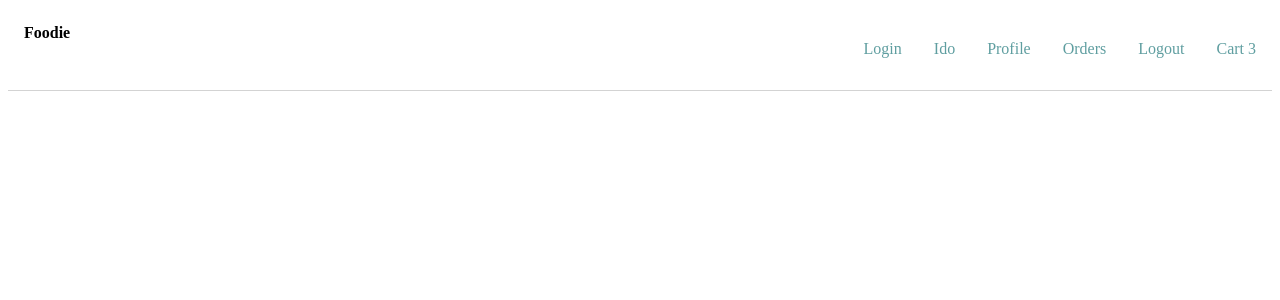
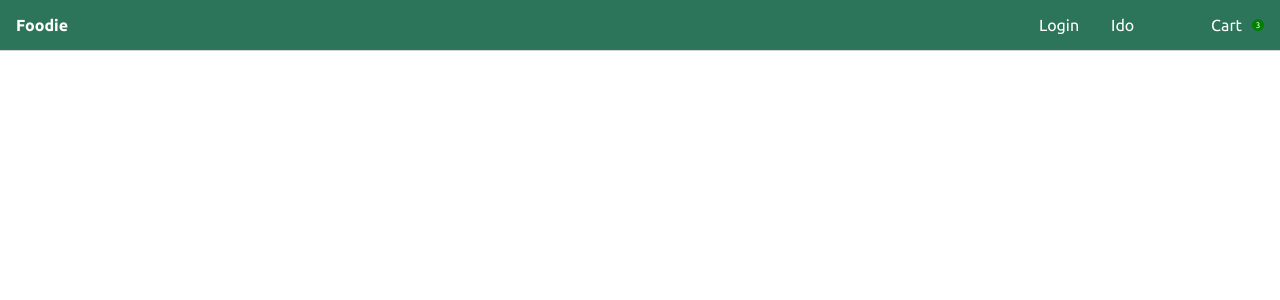
Before and after one commit to ido-bakimer/angular-eco, an Angular app in the folder ecommerce-angular-project/: page / in a window 1280 px wide. Shown: the top 300 px of the page. Built offline with nearby package versions, Linux system fonts and the light colour scheme.

Commit message:
header style

```diff
--- a/ecommerce-angular-project/src/app/components/partials/header/header.component.scss
+++ b/ecommerce-angular-project/src/app/components/partials/header/header.component.scss
@@ -1,38 +1,83 @@
-header{
+header {
   position: relative;
-    background-color: white;
+  background-color: #2C755A;
   padding: 0;
   border-bottom: 1px solid #d3d3d3;
 }
 
-
-
-.container{
+.container {
   display: flex;
   flex-direction: row;
   justify-content: space-between;
+  color: white;
 
-    ul , .menu-container{
+  ul,
+  .menu-container {
     display: flex;
     flex-direction: row;
     justify-content: space-between;
+    position: relative;
     // gap: 10px;
     list-style: none;
-        a{
-            color: cadetblue;
+    a {
       transition: 0.3s;
       cursor: pointer;
-            display: inline-block;
+      display: flex;
+      align-items: center;
+      justify-content: space-between;
+      gap: 10px;
+      height: fit-content;
       padding: 1rem;
-            &:hover{
-                background-color: cadetblue;
-                color: indianred;
+      &:hover {
+        background-color: whitesmoke;
+        // color: rgb(64, 64, 228);
+        color: #222;
+      }
+      span {
+        background-color: green;
+        color: white;
+        border-radius: 50%;
+        display: inline-flex;
+        align-items: center;
+        justify-content: center;
+        width: 12px;
+        height: 12px;
+        font-size: 8px;
       }
     }
   }
 }
 
-a.logo{
+a.logo {
   font-weight: bold;
   padding: 1rem;
 }
+
+.menu {
+  width: 100px;
+  position: absolute;
+  z-index: 1;
+  background-color: whitesmoke;
+  display: none;
+}
+.menu-container {
+  width: 100px;
+  a {
+    width: 100%;
+  }
+  .menu {
+    flex-direction: column;
+    top: 0;
+    width: 100%;
+    transition: 0.3s;
+  }
+  &:hover {
+    background-color: whitesmoke;
+    color: #222;
+    .menu {
+      display: flex;
+      top: 100%;
+      width: 200%;
+    }
+  }
+}
--- a/ecommerce-angular-project/src/styles.scss
+++ b/ecommerce-angular-project/src/styles.scss
@@ -1 +1,10 @@
 /* You can add global styles to this file, and also import other style files */
+@import url("https://fonts.googleapis.com/css2?family=Ubuntu:wght@100;200;300;400;500;600;700;800;900&display=swap");
+
+* {
+    margin: 0;
+    padding: 0;
+    box-sizing: border-box;
+    font-family: Ubuntu, sans-serif;
+    // color: #222;
+}
```
Lines whose indentation alone changed are shown as unchanged.
